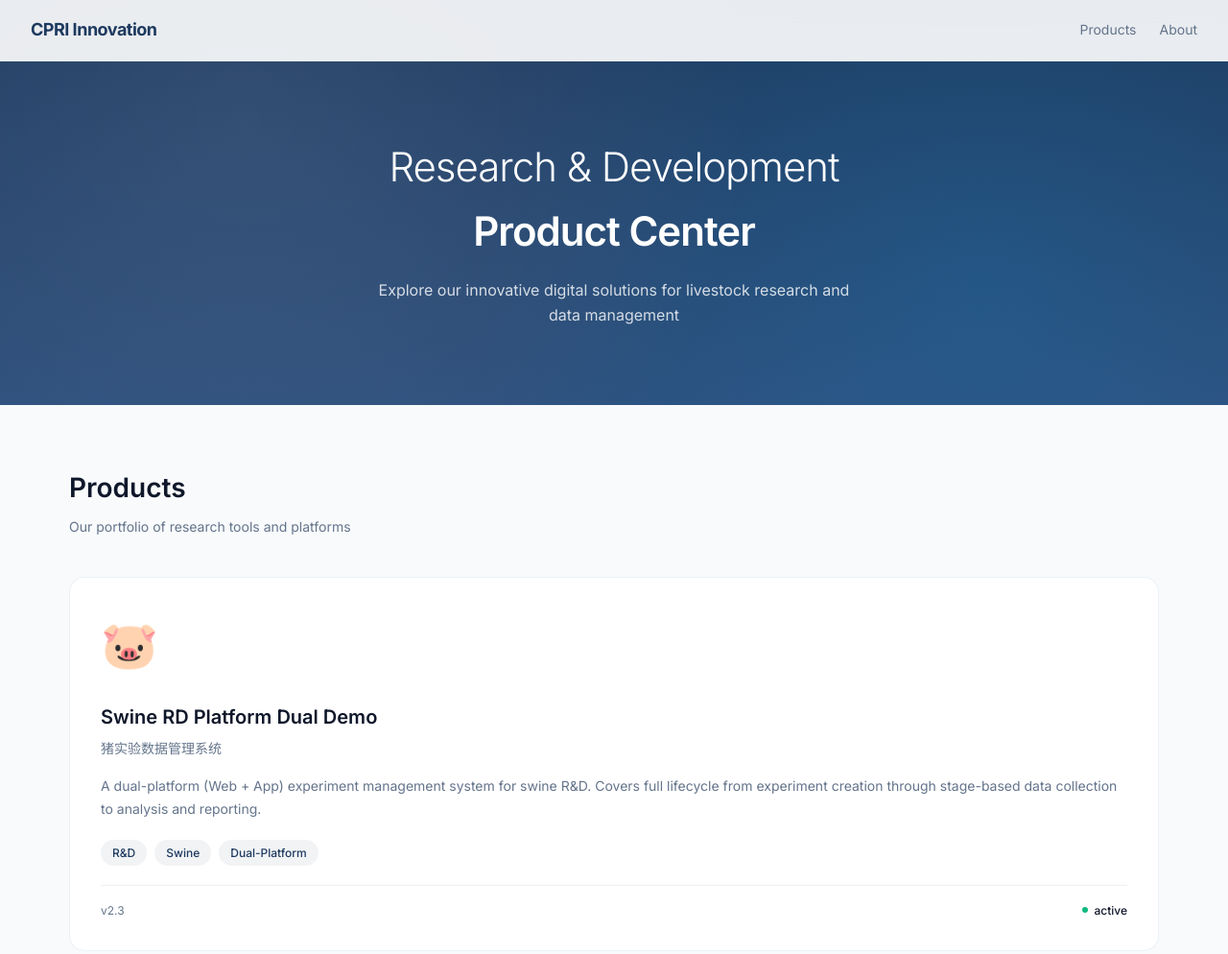
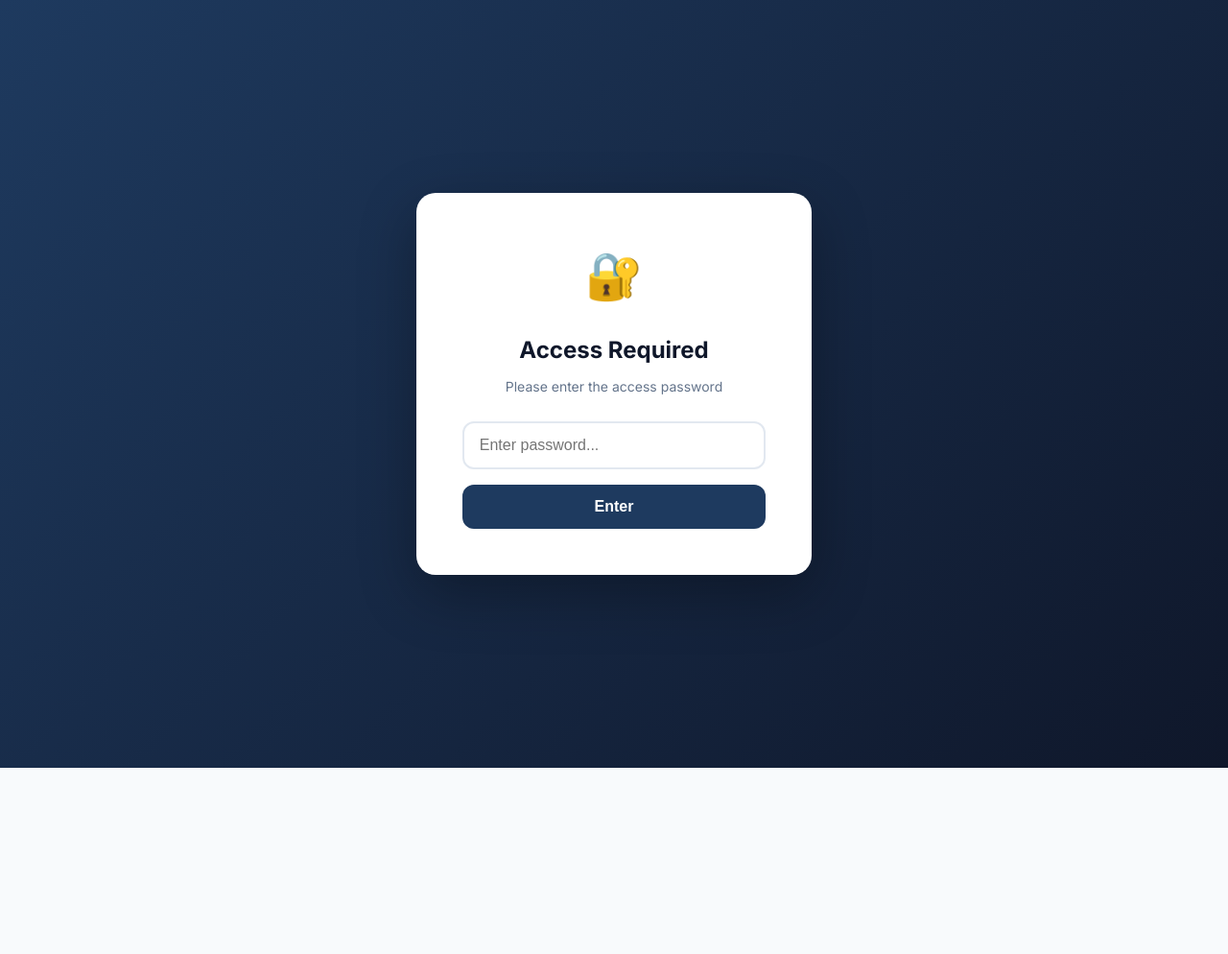
Before and after one commit to Shine0824/product-protal, a plain HTML site: page index.html in a window 1280 px wide. Shown: the top 994 px of the page at 96% size. After the commit the page ends 800 px from the top, so only its background shows below. Drawn offline with Linux system fonts and the light colour scheme.

Commit message:
Update password to lyxcpri

```diff
--- a/index.html
+++ b/index.html
@@ -222,6 +222,19 @@
   </style>
 </head>
 <body>
+  <div id="passwordOverlay" style="position: fixed; top: 0; left: 0; width: 100%; height: 100%; background: linear-gradient(135deg, #1e3a5f 0%, #0f172a 100%); display: flex; flex-direction: column; align-items: center; justify-content: center; z-index: 9999;">
+    <div style="background: white; padding: 48px; border-radius: 20px; box-shadow: 0 20px 60px rgba(0,0,0,0.3); text-align: center; min-width: 360px;">
+      <div style="font-size: 48px; margin-bottom: 20px;">🔐</div>
+      <h2 style="font-size: 24px; color: #0f172a; margin-bottom: 8px;">Access Required</h2>
+      <p style="color: #64748b; margin-bottom: 24px; font-size: 14px;">Please enter the access password</p>
+      <input type="password" id="passwordInput" placeholder="Enter password..." style="width: 100%; padding: 14px 16px; border: 2px solid #e2e8f0; border-radius: 12px; font-size: 16px; outline: none; transition: border-color 0.2s;" onkeydown="if(event.key === 'Enter') verifyPassword()">
+      <button onclick="verifyPassword()" style="width: 100%; margin-top: 16px; padding: 14px; background: #1e3a5f; color: white; border: none; border-radius: 12px; font-size: 16px; font-weight: 600; cursor: pointer; transition: background 0.2s;" onmouseover="this.style.background='#2d4f7c'" onmouseout="this.style.background='#1e3a5f'">
+        Enter
+      </button>
+      <p id="errorMsg" style="color: #ef4444; font-size: 13px; margin-top: 12px; display: none;">Incorrect password, please try again</p>
+    </div>
+  </div>
+  <div id="mainContent" style="display: none;">
   <header class="header">
     <div class="logo">CPRI Innovation</div>
     <nav class="nav-links">
@@ -298,7 +311,27 @@
       }
     }
 
-    document.addEventListener('DOMContentLoaded', () => renderProducts(productsData));
+    const ACCESS_PASSWORD = 'lyxcpri';
+
+    function verifyPassword() {
+      const input = document.getElementById('passwordInput');
+      const errorMsg = document.getElementById('errorMsg');
+      if (input.value === ACCESS_PASSWORD) {
+        document.getElementById('passwordOverlay').style.display = 'none';
+        document.getElementById('mainContent').style.display = 'block';
+        renderProducts(productsData);
+      } else {
+        errorMsg.style.display = 'block';
+        input.style.borderColor = '#ef4444';
+        setTimeout(() => {
+          errorMsg.style.display = 'none';
+          input.style.borderColor = '#e2e8f0';
+        }, 3000);
+      }
+    }
+
+    document.addEventListener('DOMContentLoaded', () => {});
   </script>
+</div>
 </body>
 </html>
```
Also changed, not shown: Portal.html (+33 -1 lines).
